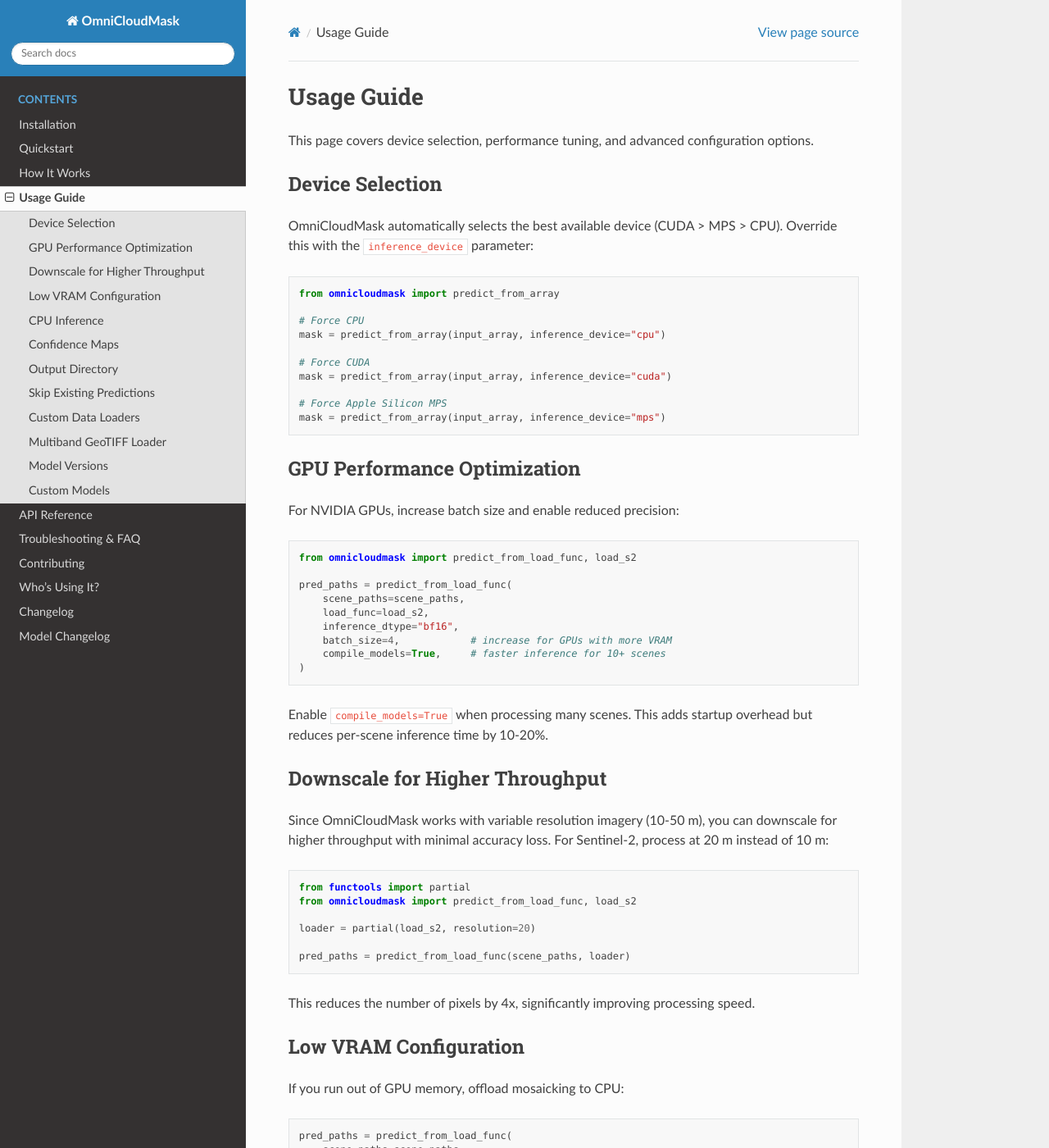
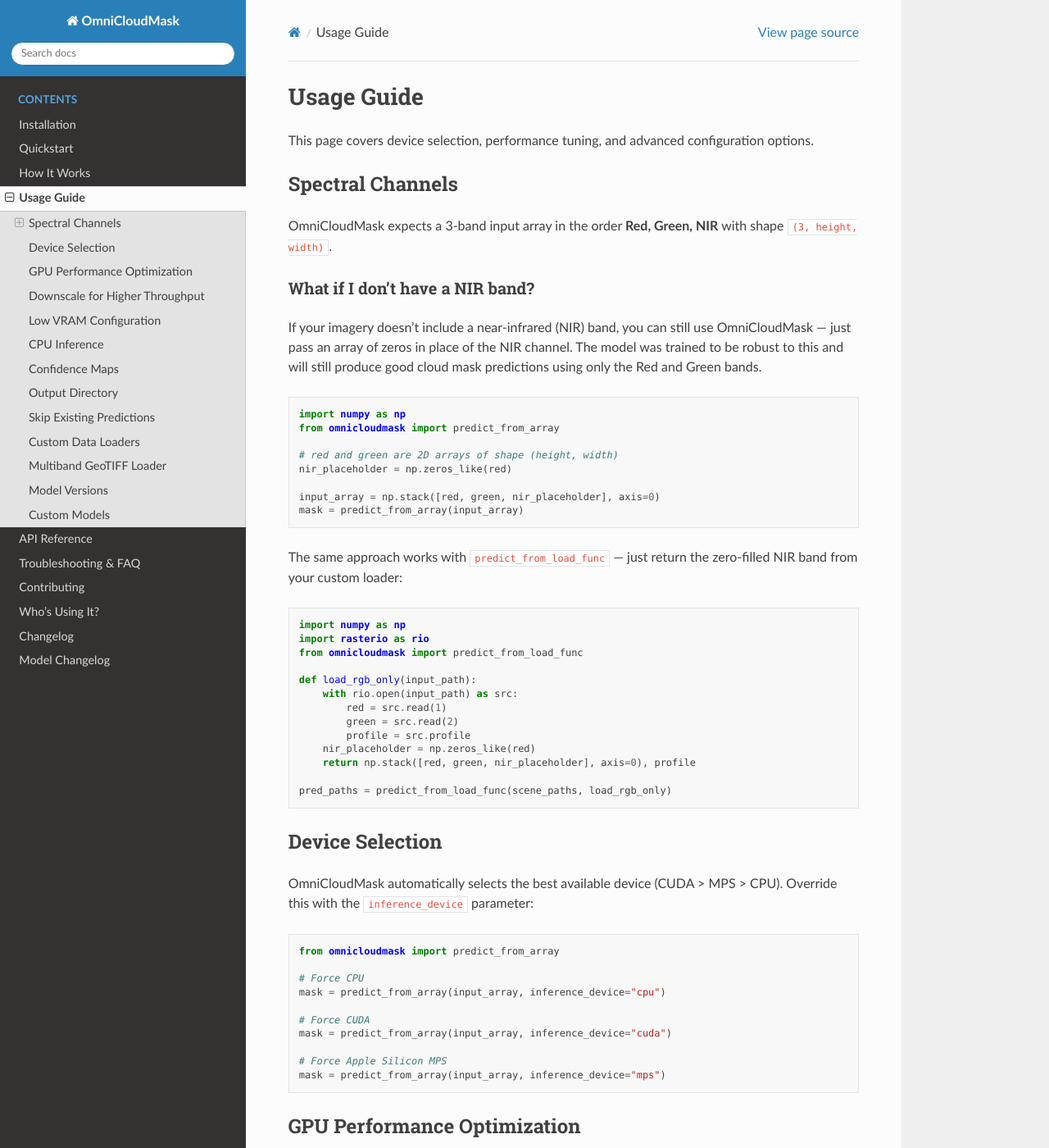
Before and after one commit to DPIRD-DMA/OmniCloudMask, a Sphinx documentation site: the page built from docs/usage.md, in a window 1280 px wide and 1400 px high. Shown: the whole window at 82% size. Built offline with Sphinx 7.4.7 and the Read the Docs theme 3.1.0, drawn with Linux system fonts in a browser that asks for light colours.

Commit message:
Add spectral channels docs, version number, and fix cross-references
Add Spectral Channels section to usage guide explaining zero-filled NIR band workaround
Add tip box in quickstart linking to spectral channels section
Add dynamic version number to Sphinx docs config
Fix broken MyST cross-reference for legacy model support

````diff
--- a/docs/conf.py
+++ b/docs/conf.py
@@ -1,9 +1,13 @@
 # Configuration file for Sphinx documentation builder.
 from pathlib import Path
+
+from omnicloudmask.__version__ import __version__
 
 project = "OmniCloudMask"
 copyright = "2025, Nick Wright"
 author = "Nick Wright"
+version = __version__
+release = __version__
 html_extra_path = ["googlef4150bdab6a1d90a.html"]
 
 extensions = [
--- a/docs/usage.md
+++ b/docs/usage.md
@@ -1,6 +1,44 @@
 # Usage Guide
 
 This page covers device selection, performance tuning, and advanced configuration options.
+
+(spectral-channels)=
+## Spectral Channels
+
+OmniCloudMask expects a 3-band input array in the order **Red, Green, NIR** with shape `(3, height, width)`.
+
+### What if I don't have a NIR band?
+
+If your imagery doesn't include a near-infrared (NIR) band, you can still use OmniCloudMask — just pass an array of zeros in place of the NIR channel. The model was trained to be robust to this and will still produce good cloud mask predictions using only the Red and Green bands.
+
+```python
+import numpy as np
+from omnicloudmask import predict_from_array
+
+# red and green are 2D arrays of shape (height, width)
+nir_placeholder = np.zeros_like(red)
+
+input_array = np.stack([red, green, nir_placeholder], axis=0)
+mask = predict_from_array(input_array)
+```
+
+The same approach works with `predict_from_load_func` — just return the zero-filled NIR band from your custom loader:
+
+```python
+import numpy as np
+import rasterio as rio
+from omnicloudmask import predict_from_load_func
+
+def load_rgb_only(input_path):
+    with rio.open(input_path) as src:
+        red = src.read(1)
+        green = src.read(2)
+        profile = src.profile
+    nir_placeholder = np.zeros_like(red)
+    return np.stack([red, green, nir_placeholder], axis=0), profile
+
+pred_paths = predict_from_load_func(scene_paths, load_rgb_only)
+```
 
 ## Device Selection
 
````
Also changed, not shown: other parts of docs/usage.md (+1 -1 lines), docs/quickstart.md (+4 -0 lines).
